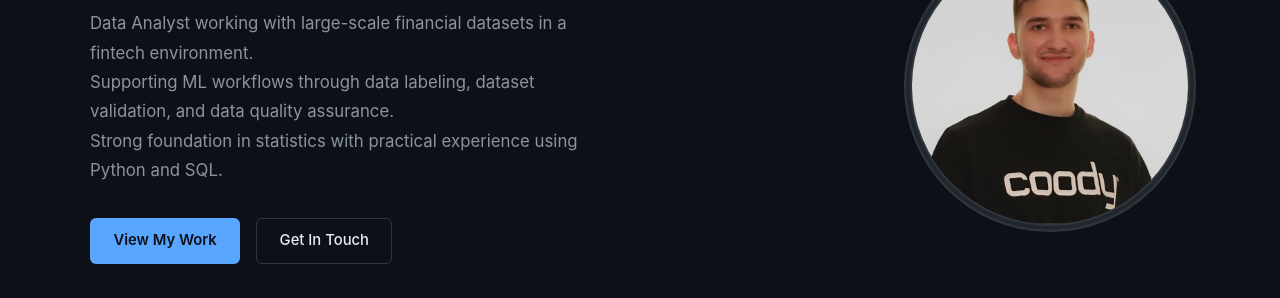
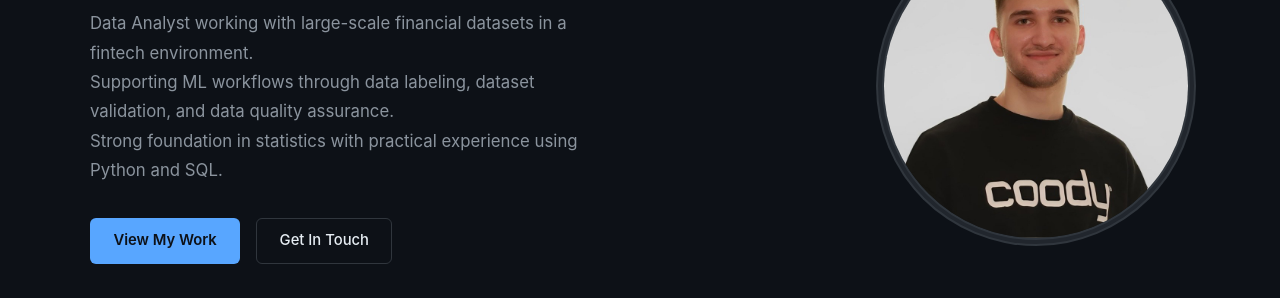
Before and after one commit to ArturMistiuk/ArturMistiuk.github.io, an Astro site: page / in a window 1280 px wide. Shown: the part 330-628 px from the top of the page. Built offline with nearby package versions, Linux system fonts and the light colour scheme; Astro itself is replaced by a stand-in of ours.

Commit message:
photo resize

```diff
--- a/src/components/Hero.astro
+++ b/src/components/Hero.astro
@@ -44,8 +44,8 @@
           src="/artur-photo.jpg"
           alt="Photo of Artur Mistiuk"
           class="hero-photo"
-          width="308"
-          height="308"
+          width="280"
+          height="280"
           loading="eager"
           onerror="this.style.display='none'"
         />
@@ -157,8 +157,8 @@
 
   .hero-photo-ring {
     position: relative;
-    width: 280px;
-    height: 280px;
+    width: 308px;
+    height: 308px;
     border-radius: 50%;
     background: var(--color-bg-surface);
     border: 2px solid var(--color-border);
```
